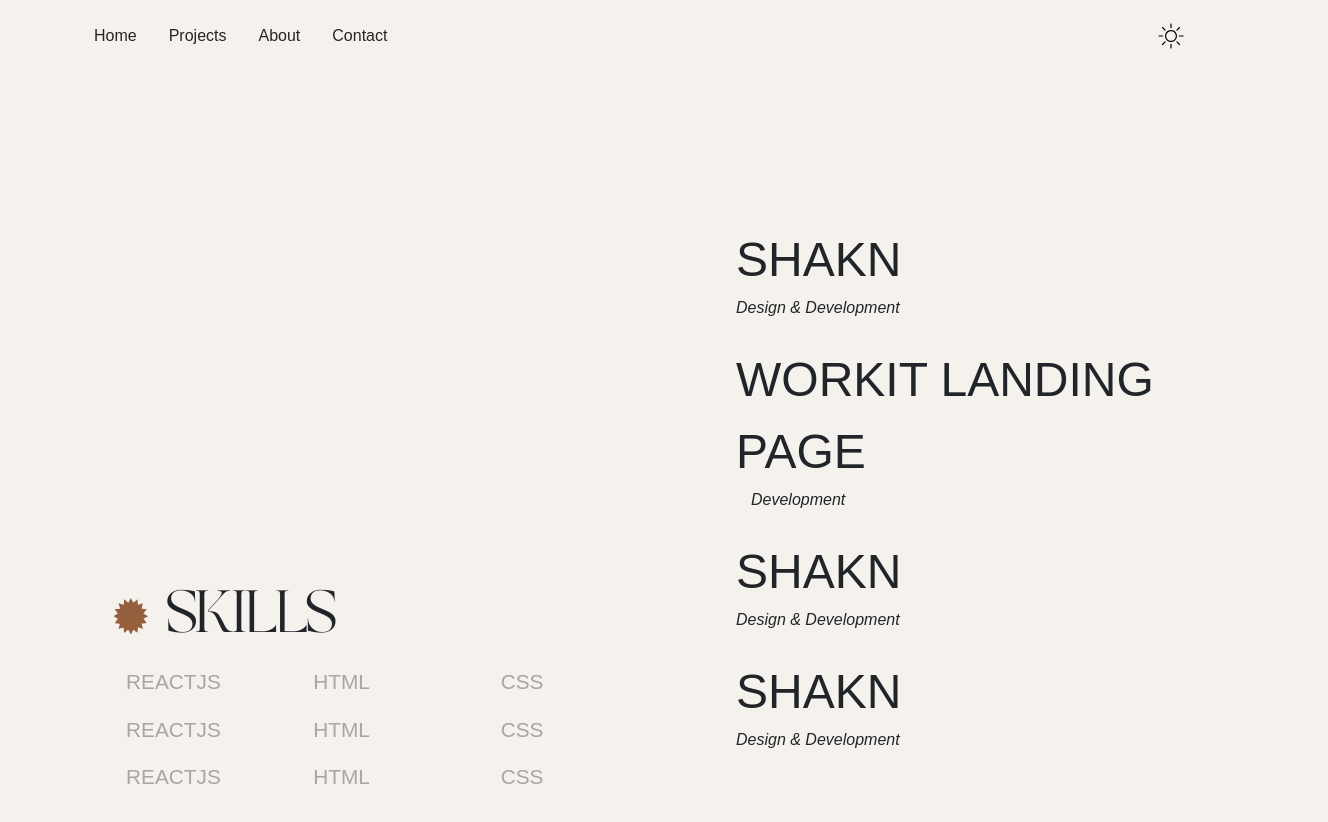
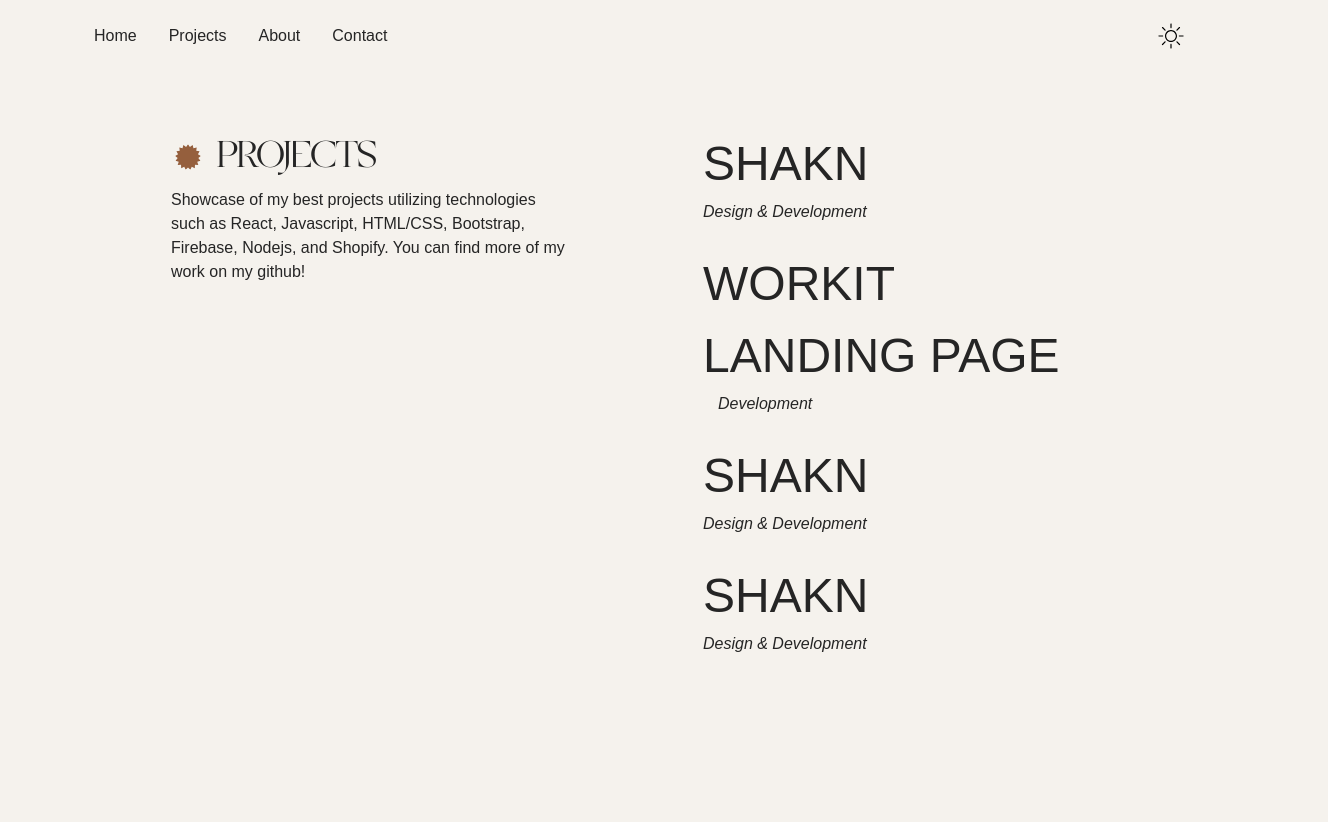
Before and after one commit to jazdmiller/jazmine-miller-portfolio, a React (Vite) app: page /projects in a window 1280 px wide. Shown: the top 822 px of the page, 1328 px wide, since content can reach past the window. After the commit the page ends 800 px from the top, so only its background shows below. Built offline with nearby package versions, Linux system fonts and the light colour scheme.

Commit message:
update layout/add darkmode colors - projects page

```diff
--- a/src/App.scss
+++ b/src/App.scss
@@ -244,7 +244,7 @@ body {
 /* ******* PROJECTS PAGE ********** */
 
 .projects-container {
-  margin-top: 10%;
+  margin-top: 20%;
 }
 
 .skills-col {
@@ -254,21 +254,22 @@ body {
 }
 
 .skills-label img {
-  width: 40px;
+  width: 50px;
 }
 
 .skills-label {
-  font-size: 4em;
+  font-size: 2.5em;
   font-family: "Zephyr", serif;
   text-transform: uppercase;
+  color: var(--text-color);
 }
 
 .skill-list {
   font-family: "Montserrat", sans-serif;
-  text-transform: uppercase;
-  font-size: 1.3em;
+  font-size: 1em;
   text-align: start;
-  color: #ada3a3;
+  color: var(--text-color);
+  width: 80%;
 }
 
 .skill-list-right div {
@@ -290,6 +291,7 @@ body {
   // padding-left: 10%;
   overflow-wrap: break-word;
   font-family: "Montserrat", sans-serif;
+  color: var(--text-color);
 }
 
 .project-title {
@@ -604,7 +606,7 @@ body {
   }
 
   .skills-col {
-    height: 40vh;
+    height: 30vh;
   }
 
   .project-col {
@@ -718,6 +720,10 @@ body {
     margin-top: 0;
   }
 
+  .projects-container {
+    margin-top: 5%;
+  }
+
 
 
   // .name-text{
--- a/src/pages/Projects.jsx
+++ b/src/pages/Projects.jsx
@@ -1,58 +1,47 @@
-import React from 'react'
-import SkillsIcon from '../../public/assets/images/star-icon.svg'
+import React from "react";
+import SkillsIcon from "../../public/assets/images/star.svg";
 
 function Projects() {
   return (
-    <div className='container-fluid text-center projects-container mx-md-5'>
-
-      <div className='row mr-0'>
-        <div className='col-12 col-md-6 skills-col d-flex flex-column pl-md-5'>
-          <div className=' row mt-md-auto justify-content-start mr-0'>
-            <span className='skills-label'><img className='mr-3' src={SkillsIcon} />Skills</span>
+    <div className="container">
+    <div className="container-fluid text-center projects-container mx-md-5">
+      <div className="row mr-0">
+        <div className="col-12 col-md-6 skills-col d-flex flex-column ">
+          <div className=" row justify-content-start mr-0">
+            <span className="skills-label">
+              <img className="mr-1" src={SkillsIcon} />
+              Projects
+            </span>
           </div>
-          <div className='row mr-0 skill-list '>
-            <div className='col'>ReactJs</div>
-            <div  className='col'>HTML</div>
-            <div  className='col'>CSS</div>
-
-          </div>
-          <div className='row  text-start mr-0 my-3 skill-list '>
-            <div className='col text-start'>ReactJs</div>
-            <div className='col'>HTML</div>
-            <div className='col'>CSS</div>
-
-          </div>
-          <div className='row mr-0 mb-5 skill-list '>
-            <div className='col'>ReactJs</div>
-            <div className='col'>HTML</div>
-            <div className='col'>CSS</div>
-
-          </div>
-        </div>
-
-        <div className='col col-md-6 mr-auto project-col pl-5'>
-          <div className='mt-4'>
-            <div className='project-title'>Shakn</div>
-            <div className='project-subtext'>Design & Development</div>
-          </div>
-          <div className=' pt-4'>
-            <div className='project-title'>Workit Landing Page</div>
-            <div className='col project-subtext'>Development</div>
-          </div>
-          <div  className='pt-4'>
-            <div className='project-title'>Shakn</div>
-            <div className='project-subtext'>Design & Development</div>
-          </div>
-          <div  className=' pt-4'>
-            <div className='project-title'>Shakn</div>
-            <div className='project-subtext'>Design & Development</div>
+          <div className="row mr-0 pl-2 skill-list ">
+            Showcase of my best projects utilizing technologies such as React,
+            Javascript, HTML/CSS, Bootstrap, Firebase, Nodejs, and Shopify. You can find more of my work on my github!
           </div>
 
         </div>
+
+        <div className="col col-md-6 mr-auto project-col">
+          <div>
+            <div className="project-title">Shakn</div>
+            <div className="project-subtext">Design & Development</div>
+          </div>
+          <div className=" pt-4">
+            <div className="project-title">Workit Landing Page</div>
+            <div className="col project-subtext">Development</div>
+          </div>
+          <div className="pt-4">
+            <div className="project-title">Shakn</div>
+            <div className="project-subtext">Design & Development</div>
+          </div>
+          <div className=" pt-4">
+            <div className="project-title">Shakn</div>
+            <div className="project-subtext">Design & Development</div>
+          </div>
+        </div>
       </div>
-
     </div>
-  )
+    </div>
+  );
 }
 
-export default Projects
+export default Projects;
```
